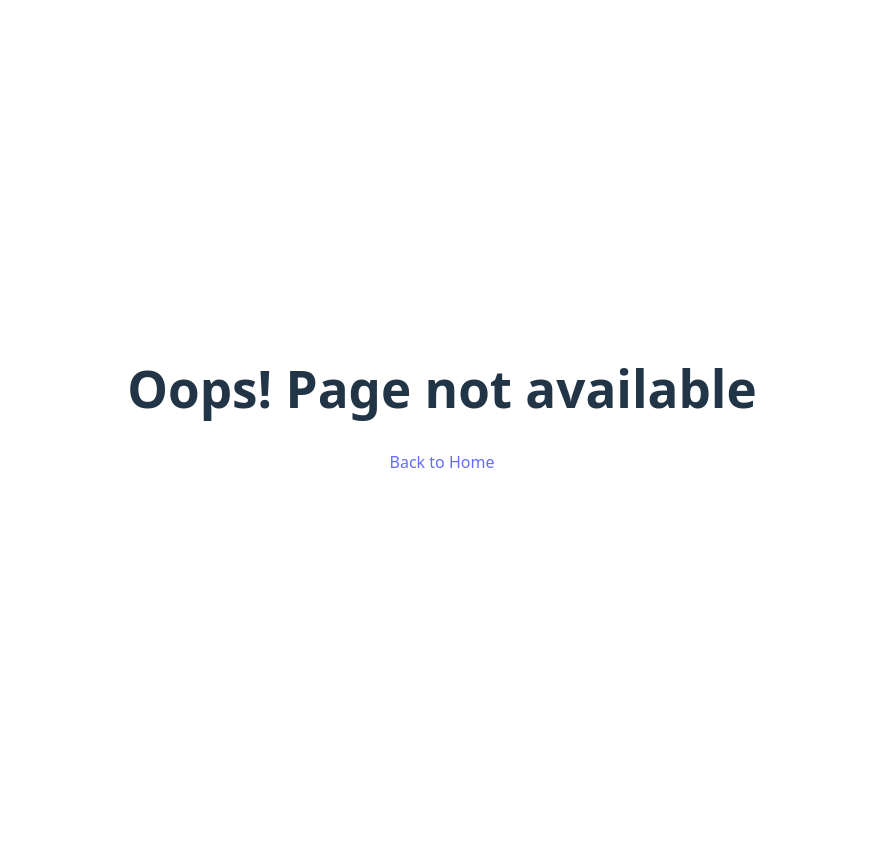
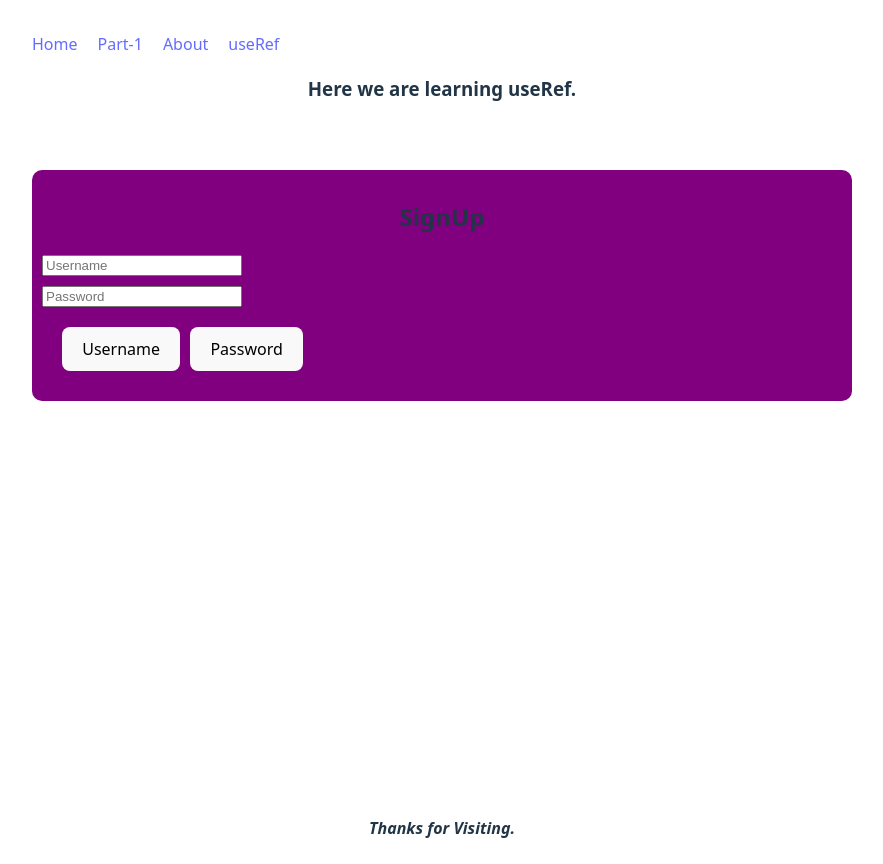
Before and after one commit to rohnate/React, a React (Vite) app: page /useRef in a window 1280 px wide. Shown: the whole page, without its empty margins (198-1081 px from the left). Before the commit the page ends 800 px from the top, so only its background shows below. Built offline with nearby package versions, Linux system fonts and the light colour scheme.

Commit message:
learned useRef

```diff
--- a/src/App.jsx
+++ b/src/App.jsx
@@ -6,6 +6,7 @@ import About from "./about";
 import Nopage from "./noPage";
 import Header from "./header";
 import Footer from "./footer";
+import Useref from "./useRef";
 
 function App() {
   return (
@@ -13,11 +14,12 @@ function App() {
       <BrowserRouter>
         <Routes>
           <Route path="/" element={<Layout />}>
-            {" "}
+            {/* path tells React Router: “If the browser URL matches this value, render this component.” */}{" "}
             {/* This is the parent route which contains all the children route which starts with "/" */}
             <Route path="/home" element={<Home />} />
             <Route path="/learning/part1" element={<Part1 />} />
             <Route path="/about" element={<About />} />
+            <Route path="/useRef" element={<Useref/>}/>
           </Route>
           <Route path="*" element={<Nopage />} />{" "}
           {/* This "*" will catch all the routes other then defined one's to show the Nopage component */}
@@ -33,7 +35,7 @@ function Layout() {
       <Header />
       <div style={{ height: "90vh" }}>
         <Outlet />{" "}
-        {/* With the Outlet function which react dom provides Layout components will render its children routes. */}
+        {/* With the Outlet function which react dom provides, parent route will render its children routes inside the Layout component. <Outlet /> is where child routes appear. */}
       </div>
       <Footer />
     </div>
--- a/src/header.jsx
+++ b/src/header.jsx
@@ -6,6 +6,7 @@ export default function Header() {
       <Link to="/home">Home</Link>
       <Link to="/learning/part1">Part-1</Link>
       <Link to="/about">About</Link>
+      <Link to="/useRef">useRef</Link>
     </div>
   );
 }
--- /dev/null
+++ b/src/useRef.jsx
@@ -0,0 +1,46 @@
+import { useRef } from "react";
+
+export default function Useref() {
+  // here we will use "useRef" to get reference of the dom elements, basically getting focus on the different inputs using button.
+
+  // creating different ref's to storing the different inputs reference.
+  const usernameRef = useRef();
+  const passwordRef = useRef();
+
+  function passFocus() {
+    // accessing the DOM node and calling the focus method on it
+    passwordRef.current.focus();
+  }
+  function userFocus() {
+    // accessing the DOM node and calling the focus method on it
+    usernameRef.current.focus();
+  }
+
+  return (
+    <>
+      <h3>Here we are learning useRef.</h3>
+      <br />
+      <br />
+      <div
+        style={{
+          height: "auto",
+          width: 800,
+          backgroundColor: "purple",
+          borderRadius: 10,
+          padding: 10,
+        }}
+      >
+        <h2>SignUp</h2>
+        <div style={{ display: "grid", gap: 10, width: 200 }}>
+            {/* attaching the related ref's to the input elements */}
+          <input type="text" placeholder="Username" ref={usernameRef} />
+          <input type="text" placeholder="Password" ref={passwordRef} />
+        </div>
+        <div style={{ display: "flex", gap: 10, margin: 20 }}>
+          <button onClick={userFocus}>Username</button>
+          <button onClick={passFocus}>Password</button>
+        </div>
+      </div>
+    </>
+  );
+}
```
